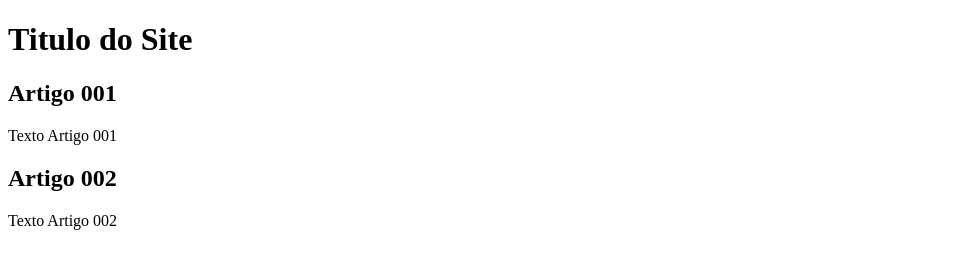
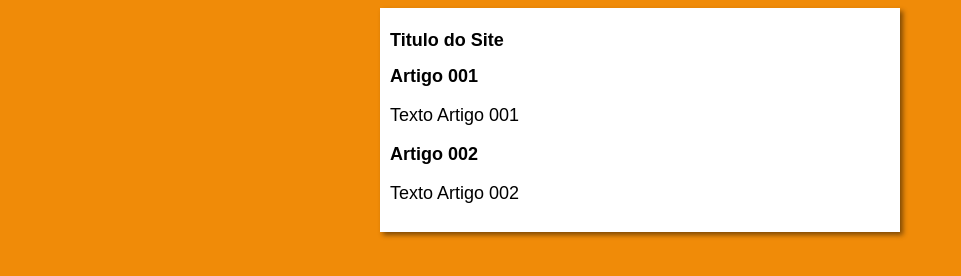
Before and after one commit to bandeira-de-melo/projeto-site, a plain HTML site: page index.html in a window 1280 px wide. Shown: the whole page, without its empty margins (0-961 px from the left). Drawn offline with Linux system fonts and the light colour scheme.

Commit message:
iniciei o design

```diff
--- /dev/null
+++ b/estilo/style.css
@@ -0,0 +1,17 @@
+*{
+    font-family: Arial, Helvetica, sans-serif;
+    font-size: 18px;
+
+}
+
+body{
+    background-color: rgb(240, 139, 8);
+}
+
+main{
+    background-color: white;
+    width: 500px;
+    margin: auto;
+    padding: 10px;
+    box-shadow: 3px 3px 5px rgba(0, 0, 0, 0.473);
+}
--- a/index.html
+++ b/index.html
@@ -5,6 +5,7 @@
     <meta http-equiv="X-UA-Compatible" content="IE=edge">
     <meta name="viewport" content="width=device-width, initial-scale=1.0">
     <title>Document</title>
+    <link rel="stylesheet" href="estilo/style.css">
 </head>
 <body>
     <main>
```
